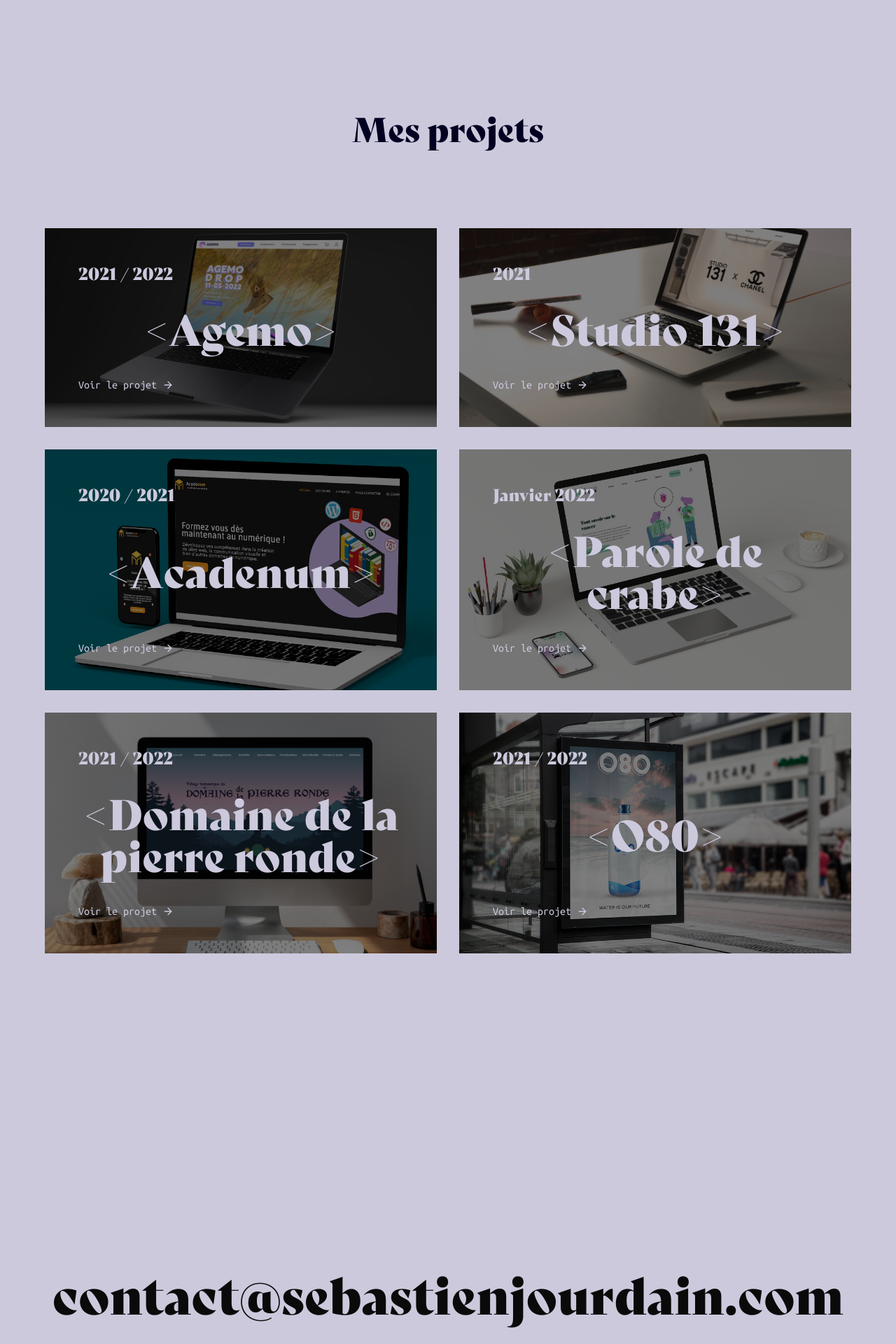
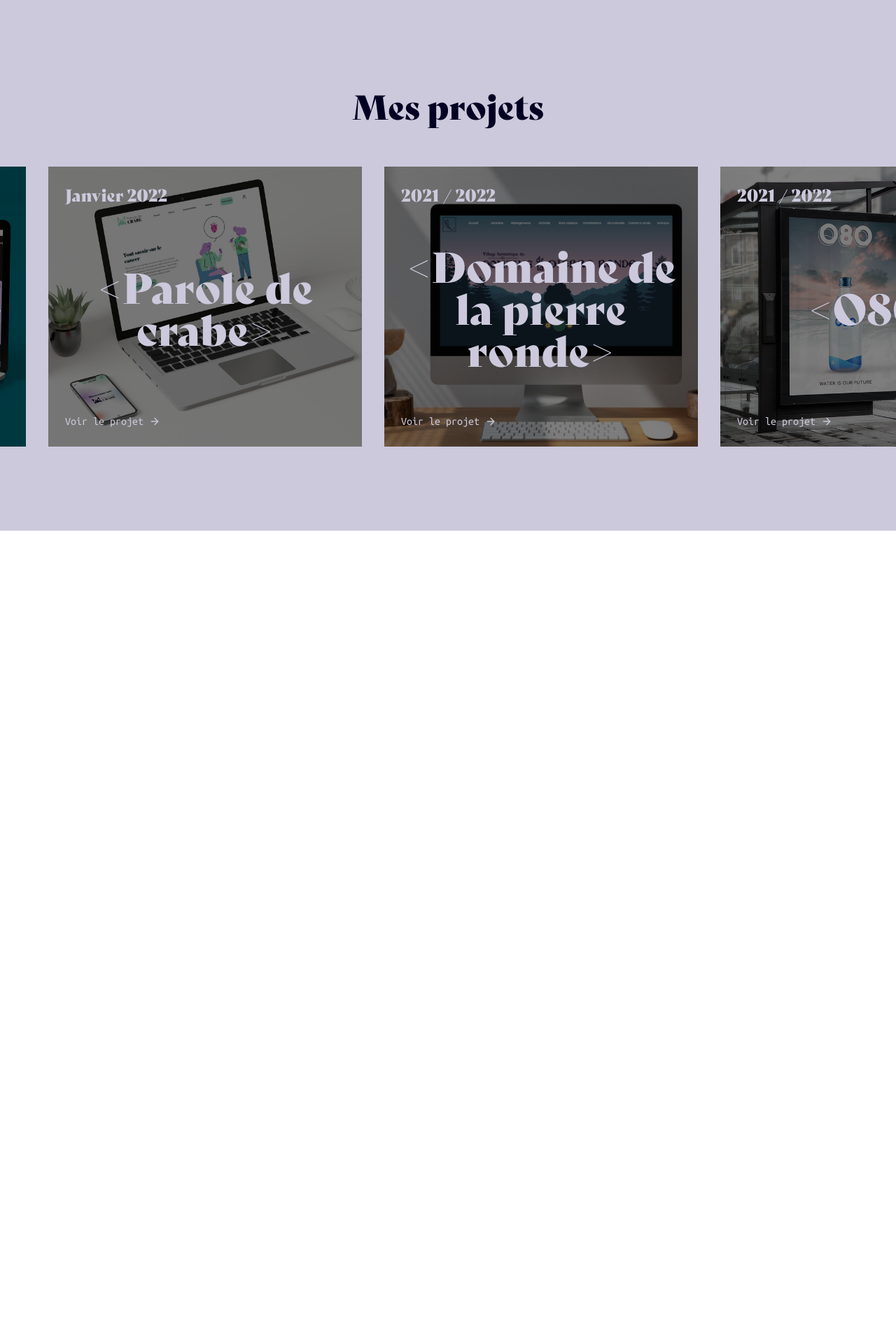
Before and after one commit to SebastienJourdain/Portfolio2025, a Next.js app: page / in a window 1280 px wide. Shown: the part 2020-3940 px from the top of the page at 70% size. Built offline with nearby package versions, Linux system fonts and the light colour scheme.

Commit message:
ajout défilement horizontal projets et fix marges contact

```diff
--- a/app/not-found.js
+++ b/app/not-found.js
@@ -16,14 +16,14 @@ export default function NotFound() {
           Page Introuvable
         </h2>
 
-        <p className="text-xl text-accent mb-12">
+        <p className="text-xl text-violet mb-12">
           Il semblerait que la page que vous recherchez n'existe pas
         </p>
 
         <div className="flex flex-col sm:flex-row gap-4 justify-center">
           <Link
             href="/"
-            className="bg-cards text-white px-8 py-3 rounded-full font-semibold transition-all hover:scale-105 inline-flex items-center justify-center gap-2"
+            className="bg-cards text-secondaire px-8 py-3 rounded-full font-semibold transition-all hover:scale-105 inline-flex items-center justify-center gap-2"
           >
             <Home size={20} />
             Retourner à l'accueil
@@ -31,7 +31,7 @@ export default function NotFound() {
 
           <button
             onClick={() => window.history.back()}
-            className="bg-accent cursor-pointer text-white px-8 py-3 rounded-full font-semibold transition-all hover:scale-105 inline-flex items-center justify-center gap-2"
+            className="bg-violet cursor-pointer text-secondaire px-8 py-3 rounded-full font-semibold transition-all hover:scale-105 inline-flex items-center justify-center gap-2"
           >
             <ArrowLeft size={20} />
             Page précédente
--- a/components/Contact.js
+++ b/components/Contact.js
@@ -19,12 +19,13 @@ export default function Contact() {
     <section
       ref={sectionRef}
       id="contact"
-      className="h-fit md:min-h-screen flex flex-col justify-between px-6 bg-dominante"
+      className="min-h-screen flex flex-col justify-between px-6 bg-dominante"
     >
-      <div className="w-full md:mt-75 my-[10vh] text-center">
+      <div className="flex-1 flex items-center justify-center">
+  <div className="w-full text-center flex flex-col gap-8">
     <motion.h2
       style={{ y: emailY }}
-          className="text-4xl md:text-7xl mb-8 break-words"
+      className="text-4xl md:text-7xl break-words"
     >
       contact@sebastienjourdain.com
     </motion.h2>
@@ -34,6 +35,7 @@ export default function Contact() {
     >
       DISPONIBLE <strong className='text-violet'>MAINTENANT</strong>
     </motion.p>
+  </div>
 </div>
 
       {/* Footer */}
--- a/components/Projects.js
+++ b/components/Projects.js
@@ -1,43 +1,86 @@
+"use client";
+
 import { projects } from "@/data/projects";
 import Link from "next/link";
 import { ArrowRight } from "lucide-react";
+import { useEffect, useRef } from "react";
 
 export default function Projects() {
+  const sectionRef = useRef(null);
+  const containerRef = useRef(null);
+
+  useEffect(() => {
+    const section = sectionRef.current;
+    const container = containerRef.current;
+
+    if (!section || !container) return;
+
+    const handleScroll = () => {
+      const rect = section.getBoundingClientRect();
+      const wrapperHeight = section.offsetHeight;
+      const viewportHeight = window.innerHeight;
+      const maxScroll = container.scrollWidth - container.clientWidth;
+
+      // Calculate scroll progress through the entire wrapper
+      if (rect.top <= 0 && rect.bottom >= viewportHeight) {
+        // Calculate how far we've scrolled through the wrapper
+        const scrollableHeight = wrapperHeight - viewportHeight;
+        const scrollProgress = Math.min(Math.abs(rect.top) / scrollableHeight, 1);
+        const horizontalScroll = scrollProgress * maxScroll;
+
+        container.scrollLeft = horizontalScroll;
+      }
+    };
+
+    window.addEventListener("scroll", handleScroll, { passive: true });
+
+    return () => {
+      window.removeEventListener("scroll", handleScroll);
+    };
+  }, []);
+
   return (
-    <section id="projects" className="min-h-screen flex items-center justify-center px-6 py-20 pt-50 bg-dominante">
-      <div className="max-w-6xl w-full">
-        <h2 className="text-4xl md:text-5xl mb-30 text-center text-secondaire">Mes projets</h2>
+    <div ref={sectionRef} style={{ height: `${300}vh` }}>
+      <section
+        id="projects"
+        className="min-h-screen flex items-center justify-center pt-20 bg-dominante sticky top-0"
+      >
+        <div className="w-full mx-10">
+          <h2 className="text-4xl md:text-5xl mb-16 text-center text-secondaire px-6">
+            Mes projets
+          </h2>
 
-        <div className="grid md:grid-cols-2 lg:grid-cols-2 gap-8">
-
+          <div
+            ref={containerRef}
+            className="flex gap-8 overflow-x-hidden pb-8 px-6"
+          >
             {projects.map((project) => (
-
               <Link
-              key={project.id} href={`/projects/${project.id}`}
-              className="relative overflow-hidden transition-all hover:scale-105 p-6"
+                key={project.id}
+                href={`/projects/${project.id}`}
+                className="relative overflow-hidden transition-all hover:scale-105 flex-shrink-0 w-[85vw] md:w-[45vw] lg:w-[35vw]"
                 style={{
                   backgroundImage: `url(${project.fond})`,
                   backgroundSize: "cover",
                   backgroundPosition: "center",
-              }}>
+                }}
+              >
                 <div className="absolute inset-0 bg-black/50"></div>
 
-              <div className="relative z-10 flex flex-col justify-between h-full p-6 text-white">
+                <div className="relative z-10 flex flex-col justify-between h-full p-6 text-white min-h-[400px]">
                   <h4 className="mb-8 text-2xl text-dominante">{project.date}</h4>
-                <h3 className="mb-10 break-words text-dominante text-center text-6xl">{project.title}</h3>
+                  <h3 className="mb-10 break-words text-dominante text-center text-6xl">
+                    {project.title}
+                  </h3>
                   <p className="text-dominante inline-flex items-center gap-2 transition-colors">
                     Voir le projet <ArrowRight size={16} />
                   </p>
                 </div>
-
-
-
               </Link>
-
             ))}
-
           </div>
         </div>
       </section>
+    </div>
   );
 }
```
Lines whose indentation alone changed are shown as unchanged.
